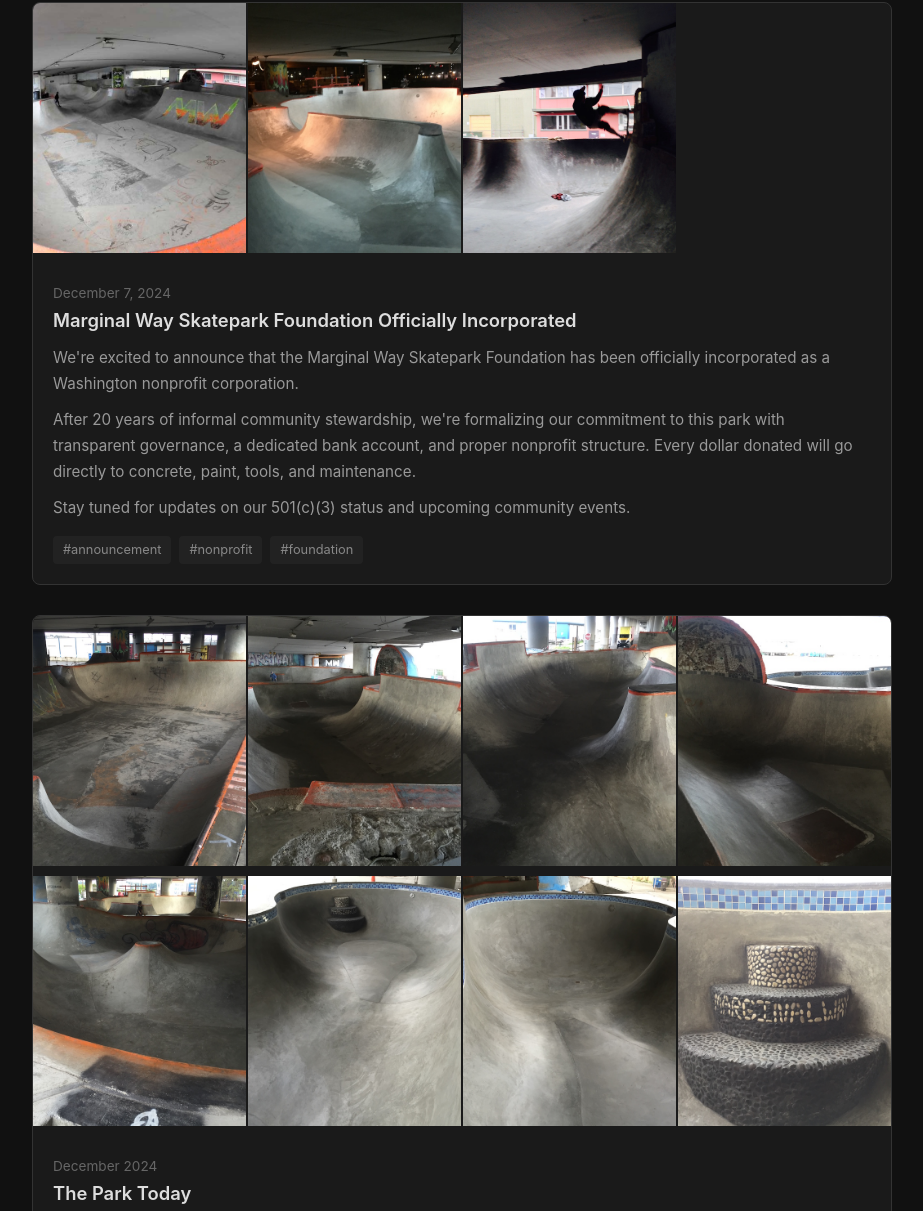
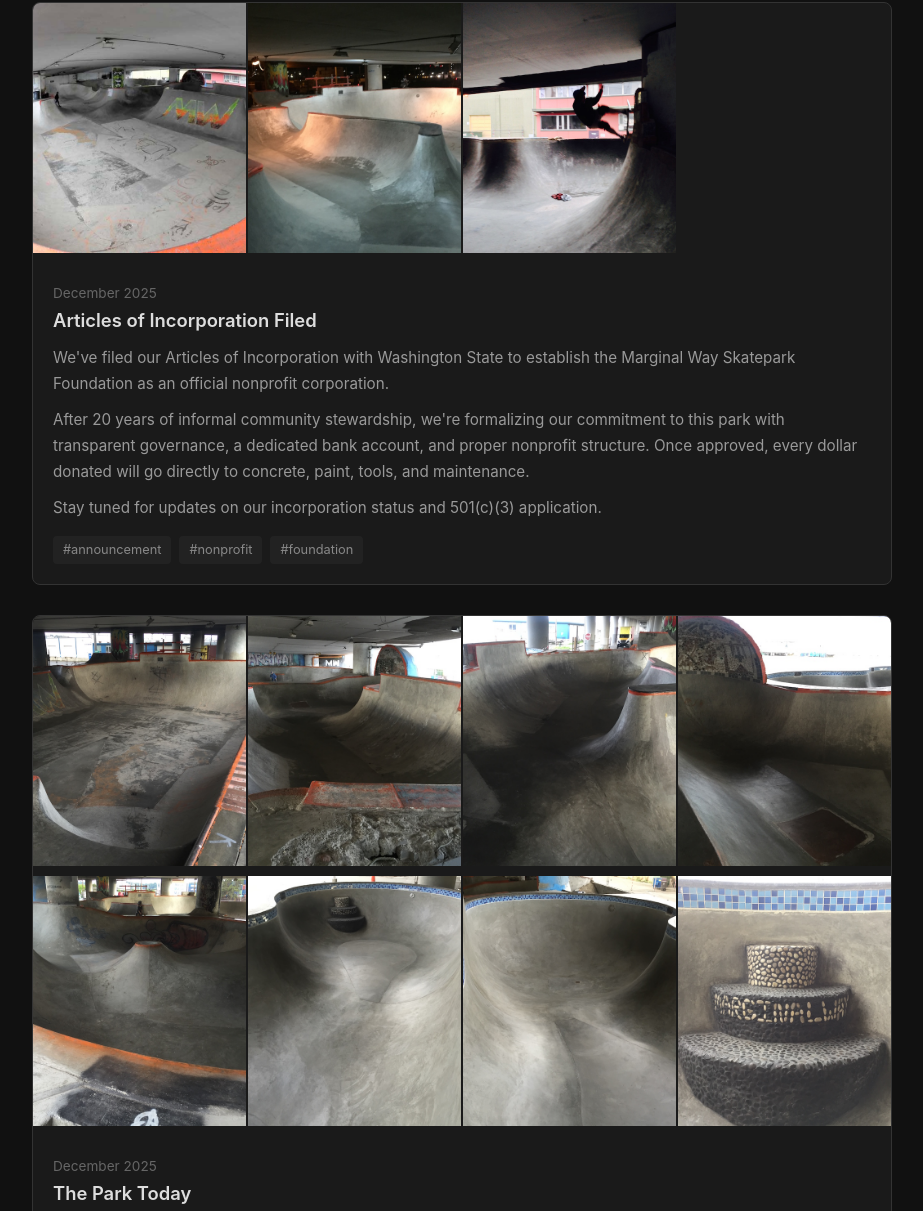
Before and after one commit to jaemzware/marginalwayskateparkfoundation.org, a plain HTML site: page index.html in a window 1280 px wide. Shown: the part 1457-2668 px from the top of the page, without its empty margins (178-1101 px from the left). Drawn offline with Linux system fonts and the light colour scheme.

Commit message:
date fixes

```diff
--- a/index.html
+++ b/index.html
@@ -44,7 +44,7 @@
         "url": "https://marginalwayskateparkfoundation.org",
         "logo": "https://marginalwayskateparkfoundation.org/photos/marginal.jpg",
         "description": "Washington nonprofit corporation dedicated to maintaining, improving, and preserving Marginal Way Skatepark—Seattle's community-built DIY concrete skatepark since 2004.",
-        "foundingDate": "2024",
+        "foundingDate": "2025",
         "address": {
             "@type": "PostalAddress",
             "streetAddress": "1099 SW Hanford St",
@@ -384,11 +384,11 @@
         // Each post can have multiple images, a title, date, body text, and tags
         const posts = [
             {
-                date: 'December 7, 2024',
-                title: 'Marginal Way Skatepark Foundation Officially Incorporated',
-                body: `<p>We're excited to announce that the Marginal Way Skatepark Foundation has been officially incorporated as a Washington nonprofit corporation.</p>
-                       <p>After 20 years of informal community stewardship, we're formalizing our commitment to this park with transparent governance, a dedicated bank account, and proper nonprofit structure. Every dollar donated will go directly to concrete, paint, tools, and maintenance.</p>
-                       <p>Stay tuned for updates on our 501(c)(3) status and upcoming community events.</p>`,
+                date: 'December 2025',
+                title: 'Articles of Incorporation Filed',
+                body: `<p>We've filed our Articles of Incorporation with Washington State to establish the Marginal Way Skatepark Foundation as an official nonprofit corporation.</p>
+                       <p>After 20 years of informal community stewardship, we're formalizing our commitment to this park with transparent governance, a dedicated bank account, and proper nonprofit structure. Once approved, every dollar donated will go directly to concrete, paint, tools, and maintenance.</p>
+                       <p>Stay tuned for updates on our incorporation status and 501(c)(3) application.</p>`,
                 images: [
                     { src: 'photos/marginal.jpg', alt: 'Marginal Way Skatepark concrete bowl section in Seattle SODO district' },
                     { src: 'photos/marginal2.jpg', alt: 'DIY concrete features at Marginal Way Skatepark Seattle' },
@@ -397,7 +397,7 @@
                 tags: ['announcement', 'nonprofit', 'foundation']
             },
             {
-                date: 'December 2024',
+                date: 'December 2025',
                 title: 'The Park Today',
                 body: `<p>Current state of Marginal Way Skatepark—Seattle's DIY concrete skatepark under Highway 99 in the SODO district. Built and maintained by the community since 2004.</p>`,
                 images: [
--- a/sitemap.xml
+++ b/sitemap.xml
@@ -3,7 +3,7 @@
         xmlns:image="http://www.google.com/schemas/sitemap-image/1.1">
   <url>
     <loc>https://marginalwayskateparkfoundation.org/</loc>
-    <lastmod>2024-12-07</lastmod>
+    <lastmod>2025-12-07</lastmod>
     <changefreq>weekly</changefreq>
     <priority>1.0</priority>
     <image:image>
```
